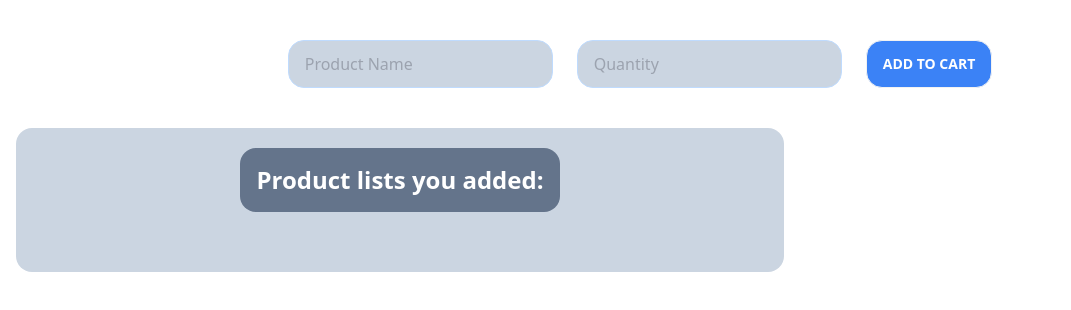
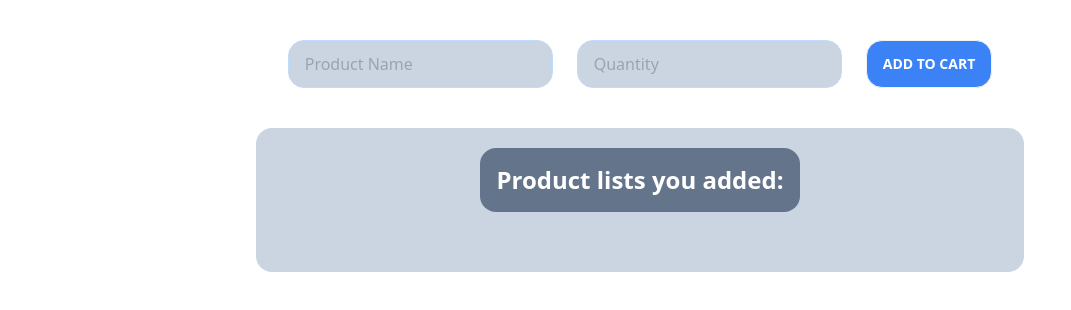
Before and after one commit to aisajid/Local-Storage-JS, a plain HTML site: page practice.html in a window 1280 px wide. Shown: the whole page, without its empty margins (0-1071 px from the left). Drawn offline with nearby package versions, Linux system fonts and the light colour scheme.

Commit message:
fixed some bugs

```diff
--- a/practice.html
+++ b/practice.html
@@ -20,7 +20,7 @@
     <button onclick="addToCart()" class="btn text-white bg-blue-500 rounded-2xl py-2 hover:bg-blue-500">Add to cart</button>
 </div>
 
-<div class="mt-10 bg-slate-300 m-0 md:mx-4  rounded-2xl max-w-screen-md text-center p-5 mx-auto">
+<div class="mt-10 bg-slate-300 rounded-2xl max-w-screen-md text-center p-5 mx-auto">
     <h3 class="text-2xl text-white  text-center font-bold bg-slate-500 max-w-xs p-4 mx-auto rounded-2xl">Product lists you added:</h3>
     <ul id="display-field" class="text-center mt-10 text-xl font-bold">
 
```
